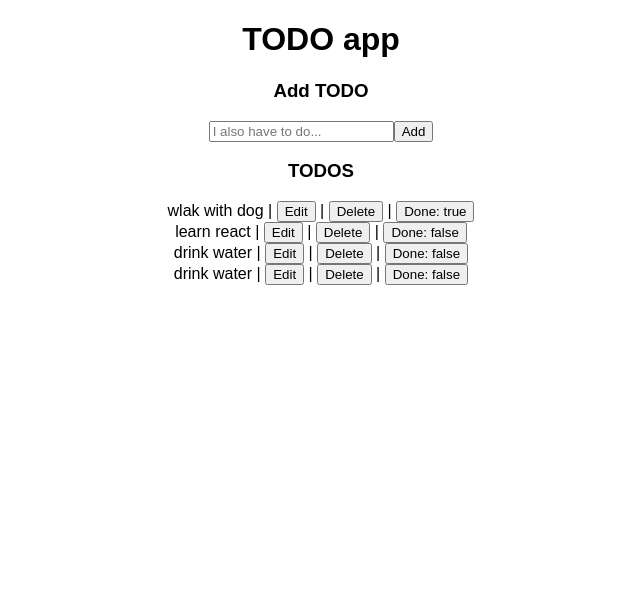
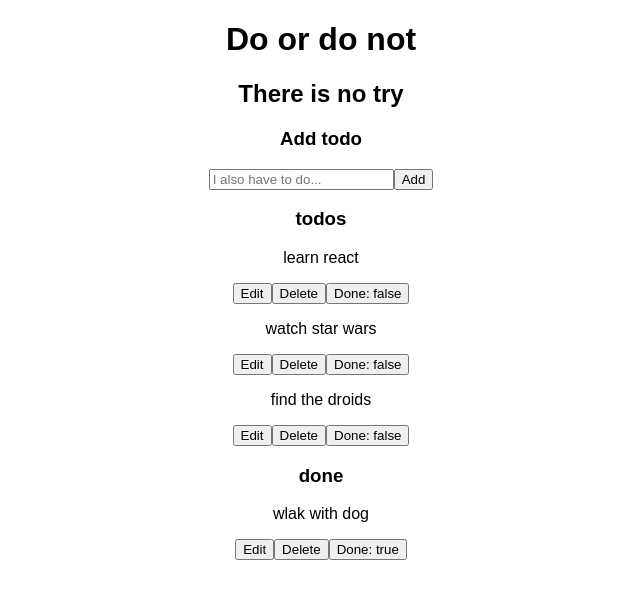
Before and after one commit to MacRayy/react-todo-app, a React (Create React App) app in the folder to-do-app/: page / in a window 1280 px wide. Shown: the top 598 px of the page, without its empty margins (319-959 px from the left). Built offline with nearby package versions, Linux system fonts and the light colour scheme.

Commit message:
feat(todo): create html structure

```diff
--- a/to-do-app/src/App.js
+++ b/to-do-app/src/App.js
@@ -16,12 +16,12 @@ const todos = [
 		isDone: false
 	},
 	{
-		todo: 'drink water',
+		todo: 'watch star wars',
 		id: 3,
 		isDone: false
 	},
 	{
-		todo: 'drink water',
+		todo: 'find the droids',
 		id: 4,
 		isDone: false
 	}
@@ -116,15 +116,23 @@ class App extends Component {
 	render() {
 		return (
 			<div className="App">
-				<h1>TODO app</h1>
+				<header className="header">
+					<h1 className="h1">Do or do not</h1>
+					<h2 className="h2">There is no try</h2>
+				</header>
 
 				<AddTodo
 					onAdd={this.onAdd}
 				/>
-				<h3>TODOS</h3>
+
+				<main className="main-content">
+					<div className="todos">
+						<h3 className="h3">todos</h3>
 						{
 							this.state.todos.map(todo => {
-						return (
+								let todoList = []
+								if(!todo.isDone) {
+									todoList =
 										<TodoItem
 											key={todo.id}
 											{...todo}
@@ -132,10 +140,34 @@ class App extends Component {
 											onEditSubmit={this.onEditSubmit}
 											onCheck={this.onCheck}
 										/>
-						)
+								}
+								return todoList
 							})
 						}
 					</div>
+
+					<div className="done-todos">
+						<h3 className="h3">done</h3>
+						{
+							this.state.todos.map(todo => {
+								let todoList = []
+								if(todo.isDone) {
+									todoList =
+										<TodoItem
+											key={todo.id}
+											{...todo}
+											onDelete={this.onDelete}
+											onEditSubmit={this.onEditSubmit}
+											onCheck={this.onCheck}
+										/>
+								}
+								return todoList
+							})
+						}
+					</div>
+				</main>
+			</div>
+
 		)
 	}
 }
--- a/to-do-app/src/add-todo.js
+++ b/to-do-app/src/add-todo.js
@@ -17,10 +17,10 @@ class AddTodo extends Component {
 
 	render() {
 		return (
-			<form onSubmit={this.onSubmit}>
-				<h3>Add TODO</h3>
-				<input placeholder="I also have to do..." ref={todoInput => this.todoInput = todoInput}/>
-				<button>Add</button>
+			<form onSubmit={this.onSubmit} className="add-todo">
+				<h3 className="h3">Add todo</h3>
+				<input className="add-todo__input" placeholder="I also have to do..." ref={todoInput => this.todoInput = todoInput}/>
+				<button className="btn">Add</button>
 			</form>
 		)
 	}
--- a/to-do-app/src/todo-item.js
+++ b/to-do-app/src/todo-item.js
@@ -42,28 +42,27 @@ class TodoItem extends Component {
 		const { todo, id, isDone } = this.props
 
 		return (
-			<main>
+			<div className="todo-container">
 				{
 					this.state.isEdit
 						? (
-							<form onSubmit={this.onEditSubmit}>
-								<input defaultValue={todo} ref={todoInput => this.todoInput = todoInput}/>
-								<button>Save</button>
+							<form onSubmit={this.onEditSubmit} className="todo">
+								<input className="todo__input" defaultValue={todo} ref={todoInput => this.todoInput = todoInput}/>
+								<button className="btn">Save</button>
 							</form>
 						)
 						: (
-							<div>
-								<span>{todo}</span>
-								{` | `}
-								<button onClick={this.onEdit}>Edit</button>
-								{` | `}
-								<button onClick={this.onDelete}>Delete</button>
-								{` | `}
-								<button onClick={this.onCheck}>Done: {isDone.toString()}</button>
+							<div className="todo">
+								<p className="todo__text">{todo}</p>
+								<div>
+									<button className="btn" onClick={this.onEdit}>Edit</button>
+									<button className="btn" onClick={this.onDelete}>Delete</button>
+									<button className="btn" onClick={this.onCheck}>Done: {isDone.toString()}</button>
+								</div>
 							</div>
 						)
 				}
-			</main>
+			</div>
 		)
 	}
 }
```
Lines whose indentation alone changed are shown as unchanged.
